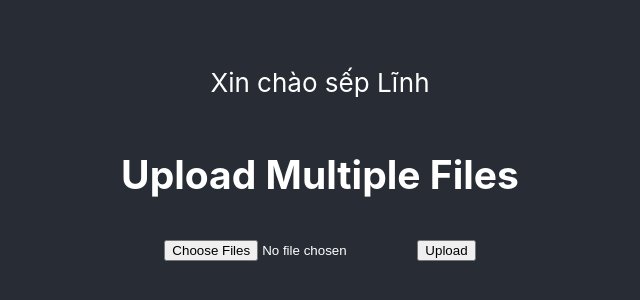
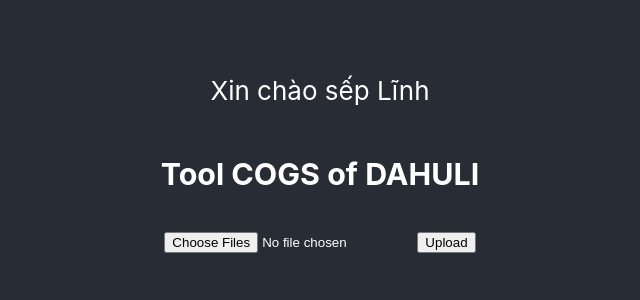
Before and after one commit to trungtd1709/dahuli-tool-fe, a React (Create React App) app: page / in a window 1280 px wide. Shown: the part 236-536 px from the top of the page, without its empty margins (320-960 px from the left). Built offline with nearby package versions, Linux system fonts and the light colour scheme.

Commit message:
change name

```diff
--- a/src/components/file-upload.js
+++ b/src/components/file-upload.js
@@ -97,7 +97,7 @@ const FileUpload = () => {
 
   return (
     <div>
-      <h2>Upload Multiple Files</h2>
+      <h3>Tool COGS of DAHULI</h3>
       <input
         type="file"
         multiple
```
